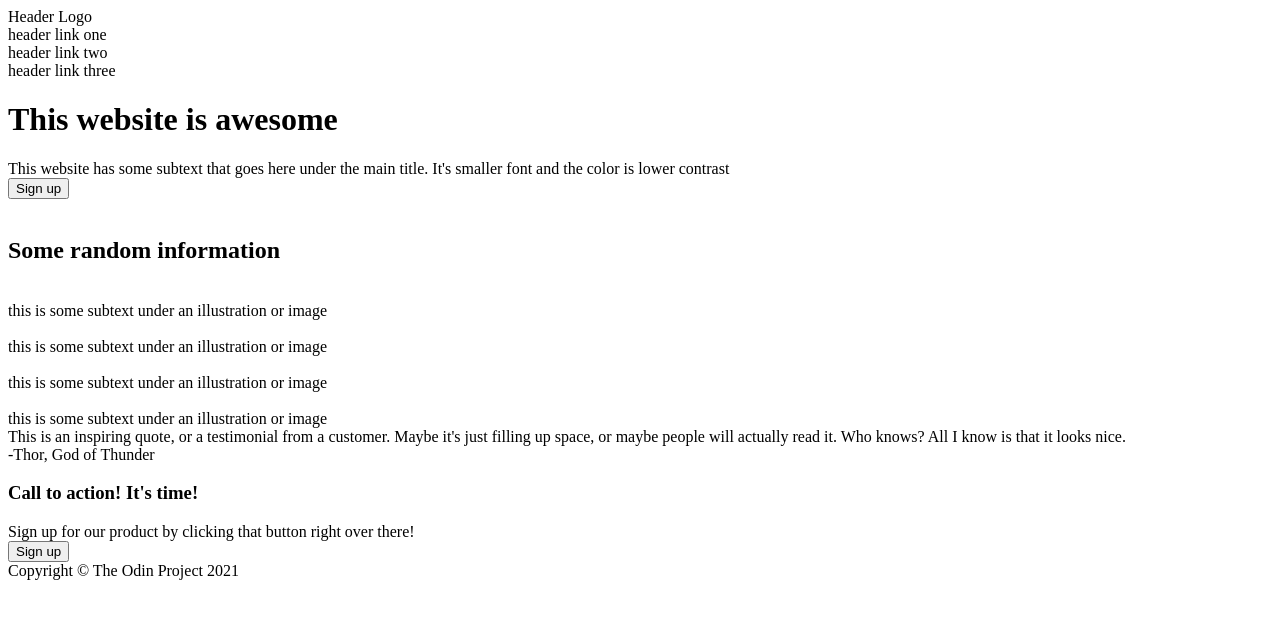
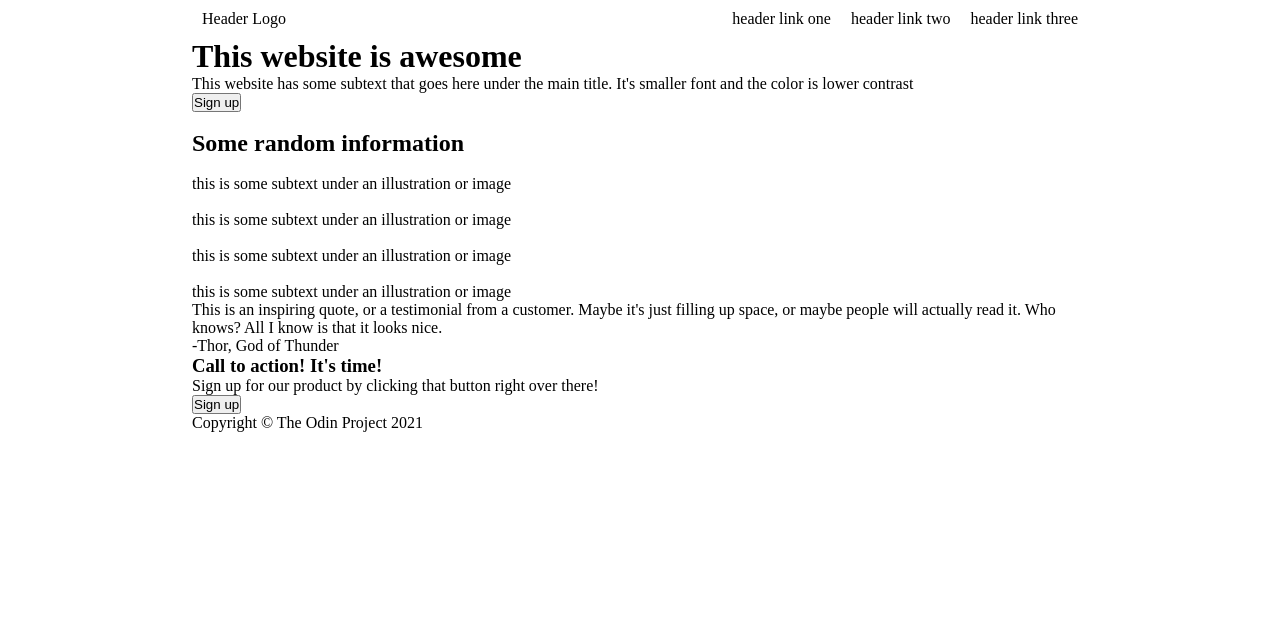
Before and after one commit to ShwetanshSingh/Layout-Page, a plain HTML site: page index.html in a window 1280 px wide. Drawn offline with Linux system fonts and the light colour scheme.

Commit message:
feat(CSS): add CSS file
- added global CSS property for easier designing process
- added a properties for navigation bar
	- links stick to right side of screen
	- header logo needs to be shifted to left side of page
- made the entire content on page narrower

```diff
--- a/index.html
+++ b/index.html
@@ -3,11 +3,13 @@
 <head>
     <meta charset="UTF-8">
     <meta name="viewport" content="width=device-width, initial-scale=1.0">
+    <link rel="stylesheet" href="style.css">
     <title>Document</title>
 </head>
 <body>
-    <div>
-        <div>Header Logo</div>
+<div class="all-containers">
+    <div class="navbar">
+        <div class="logo">Header Logo</div>
         <div> header link one</div>
         <div>header link two</div>
         <div>header link three</div>
@@ -55,5 +57,6 @@
         <button>Sign up</button>
     </div>
     <div>Copyright © The Odin Project 2021</div>
+</div>
 </body>
 </html>
--- /dev/null
+++ b/style.css
@@ -0,0 +1,29 @@
+* {
+    box-sizing: border-box;
+    margin: 0;
+    padding: 0;
+}
+html {
+    scroll-behavior: smooth;
+    height: 100%;
+}
+body {
+    min-height: 100%;
+}
+
+.all-containers {
+    width: 70%;
+    margin: auto;
+}
+.navbar {
+    display: flex;
+    height: 10%;
+    justify-content: flex-end;
+}
+.navbar .logo {
+    margin-right: auto;
+    justify-content: flex-start;
+}
+.navbar div {
+    margin: 10px;
+}
```
